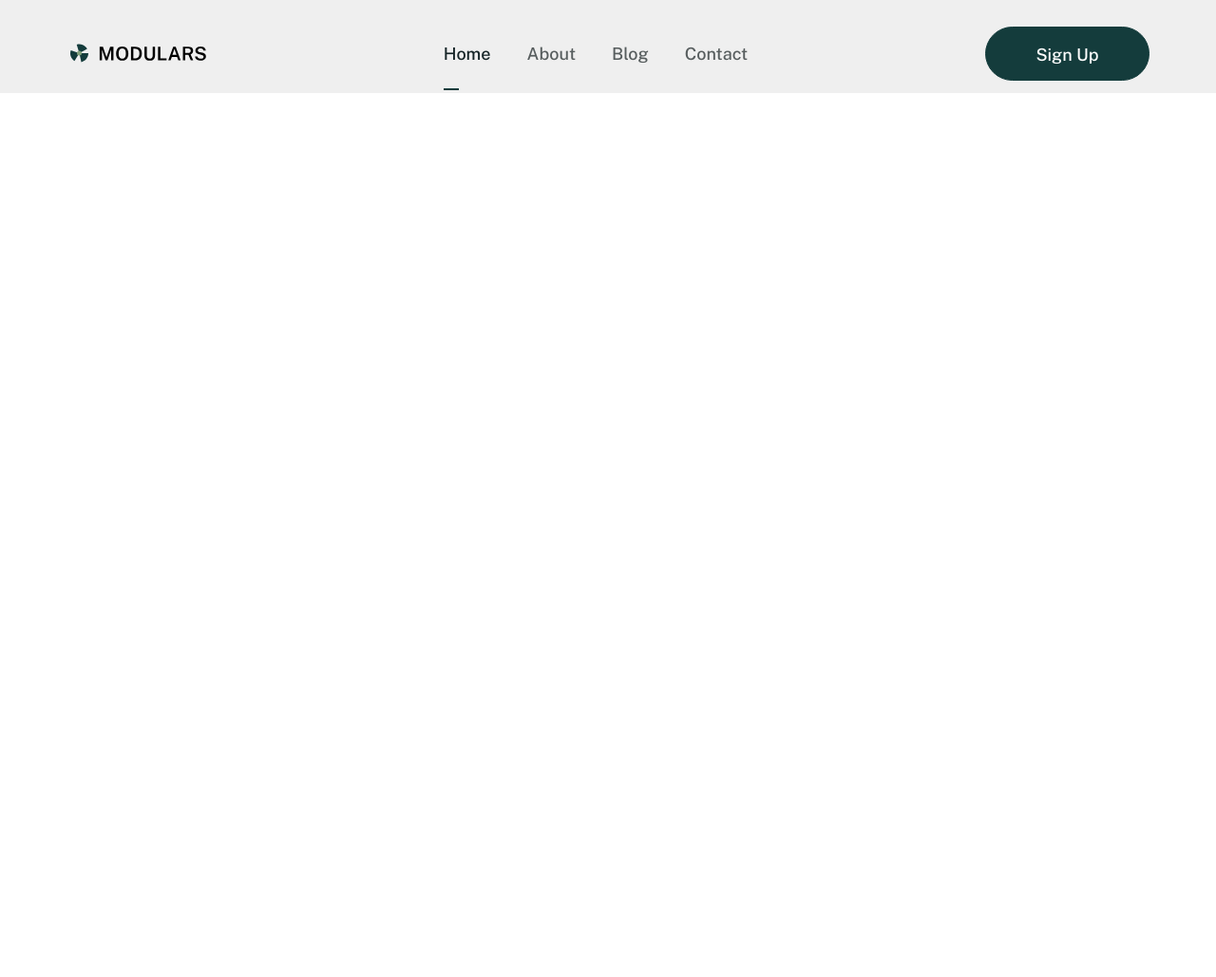
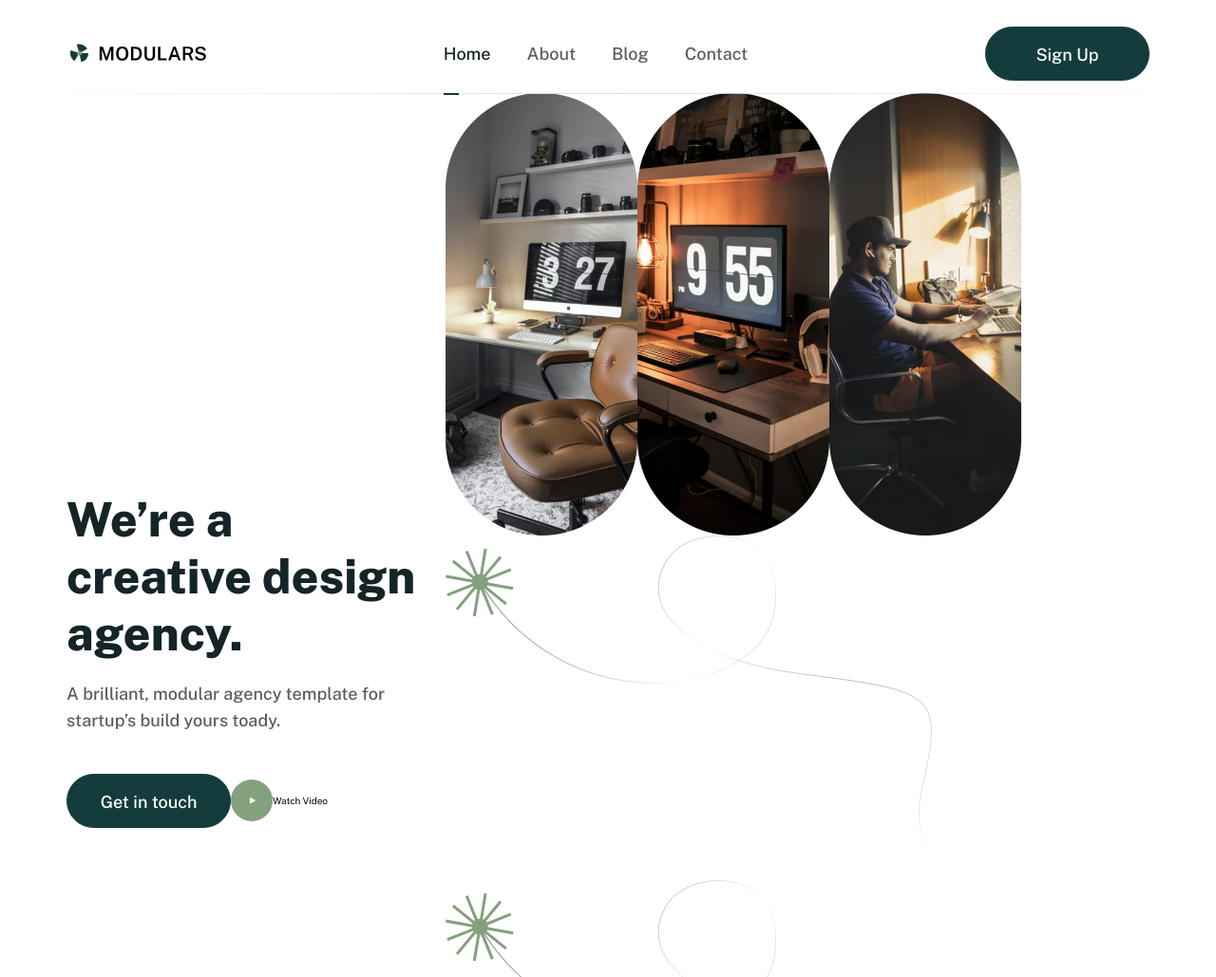
Before and after one commit to linhtc22/htmlcss-project-02htmlcss-project-06, a plain HTML site: page index.html in a window 1280 px wide. Shown: the top 1029 px of the page at 95% size. Before the commit the page ends 800 px from the top, so only its background shows below. Drawn offline with nearby package versions, Linux system fonts and the light colour scheme.

Commit message:
Làm phần hero #1

```diff
--- a/assets/css/styles.css
+++ b/assets/css/styles.css
@@ -57,7 +57,7 @@ a {
   position: sticky;
   top: 0;
   z-index: 1;
-  background-color: #efefef;
+  background-color: #fff;
   padding: 28px 0 13px;
 }
 
@@ -98,5 +98,89 @@ a {
   background: #143c3c;
   width: 16px;
   height: 2px;
-  bottom: -25px;
+  bottom: -30px;
 }
+
+/* Hero */
+.hero {
+  position: relative;
+}
+
+.hero__body {
+  display: flex;
+  align-items: center;
+}
+
+.hero::before {
+  position: absolute;
+  top: 0;
+  width: 100%;
+  content: '';
+  height: 1px;
+  background: linear-gradient(
+    90deg,
+    #fff 0%,
+    #dddcdc 51.09%,
+    rgba(212, 212, 212, 0) 99.68%
+  );
+}
+
+.hero__content {
+  width: 35%;
+}
+
+.hero__heading {
+  max-width: 368px;
+  color: #152427;
+  font-size: 5rem;
+  font-weight: 800;
+  line-height: 1.2;
+}
+
+.hero__desc {
+  margin-top: 20px;
+  color: #575d5e;
+  font-size: 1.8rem;
+  font-weight: 500;
+  line-height: 1.56;
+}
+
+.hero__row {
+  margin-top: 42px;
+  display: flex;
+  align-items: center;
+}
+
+.hero__play {
+  display: flex;
+  align-items: center;
+  justify-content: center;
+  border: none;
+  outline: none;
+  width: 44px;
+  height: 44px;
+  border-radius: 50%;
+  background: #83a17d;
+}
+
+.hero__play span {
+  color: #152427;
+  font-family: Poppins;
+  font-size: 1.8rem;
+  font-weight: 600;
+}
+
+.hero__media {
+  width: 65%;
+}
+
+.hero__images {
+  display: flex;
+}
+
+.hero__images {
+  object-fit: cover;
+  width: 202px;
+  height: 466px;
+  border-radius: 110px;
+}
--- a/index.html
+++ b/index.html
@@ -124,5 +124,50 @@
         </div>
       </div>
     </header>
+
+    <!-- Hero -->
+    <section class="hero">
+      <div class="container">
+        <div class="hero__body">
+          <!-- Hero content -->
+          <section class="hero__content">
+            <h1 class="hero__heading">We’re a creative design agency.</h1>
+            <p class="hero__desc">
+              A brilliant, modular agency template for startup’s build yours
+              toady.
+            </p>
+            <!-- Hero row -->
+            <div class="hero__row">
+              <a href="#!" class="btn">Get in touch</a>
+              <button class="hero__play">
+                <svg
+                  xmlns="http://www.w3.org/2000/svg"
+                  width="44"
+                  height="43"
+                  viewBox="0 0 44 43"
+                  fill="none"
+                >
+                  <path
+                    d="M26.4898 20.2259C27.1511 20.62 27.1377 21.5821 26.4658 21.9577L20.4968 25.2945C19.8249 25.6702 18.9983 25.1775 19.009 24.4078L19.1037 17.5701C19.1144 16.8004 19.9543 16.3309 20.6156 16.725L26.4898 20.2259Z"
+                    fill="#ffffff"
+                  />
+                </svg>
+              </button>
+              <span>Watch Video</span>
+            </div>
+          </section>
+          <!-- Hero media -->
+          <div class="hero__media">
+            <figure class="hero__images">
+              <img src="./assets/img/hero-01.png" alt="" class="hero__img" />
+              <img src="./assets/img/hero-02.png" alt="" class="hero__img" />
+              <img src="./assets/img/hero-03.png" alt="" class="hero__img" />
+            </figure>
+            <img src="./assets/icon/hero-icon.svg" alt="" />
+            <img src="./assets/icon/hero-icon.svg" alt="" />
+          </div>
+        </div>
+      </div>
+    </section>
   </body>
 </html>
```
Also changed, not shown: assets/icon/hero-icon.svg (added), assets/img/hero-01.png (added), assets/img/hero-02.png (added), assets/img/hero-03.png (added).
